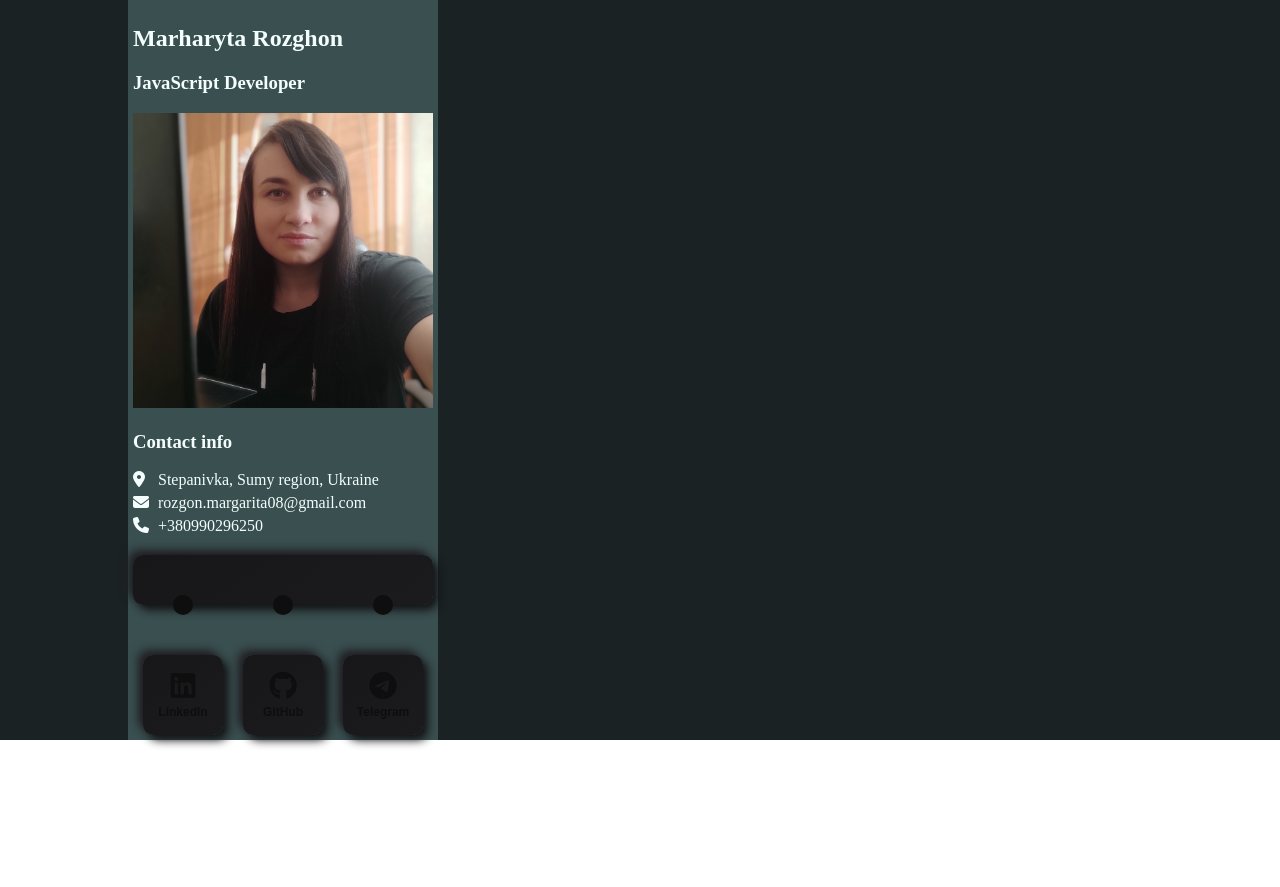
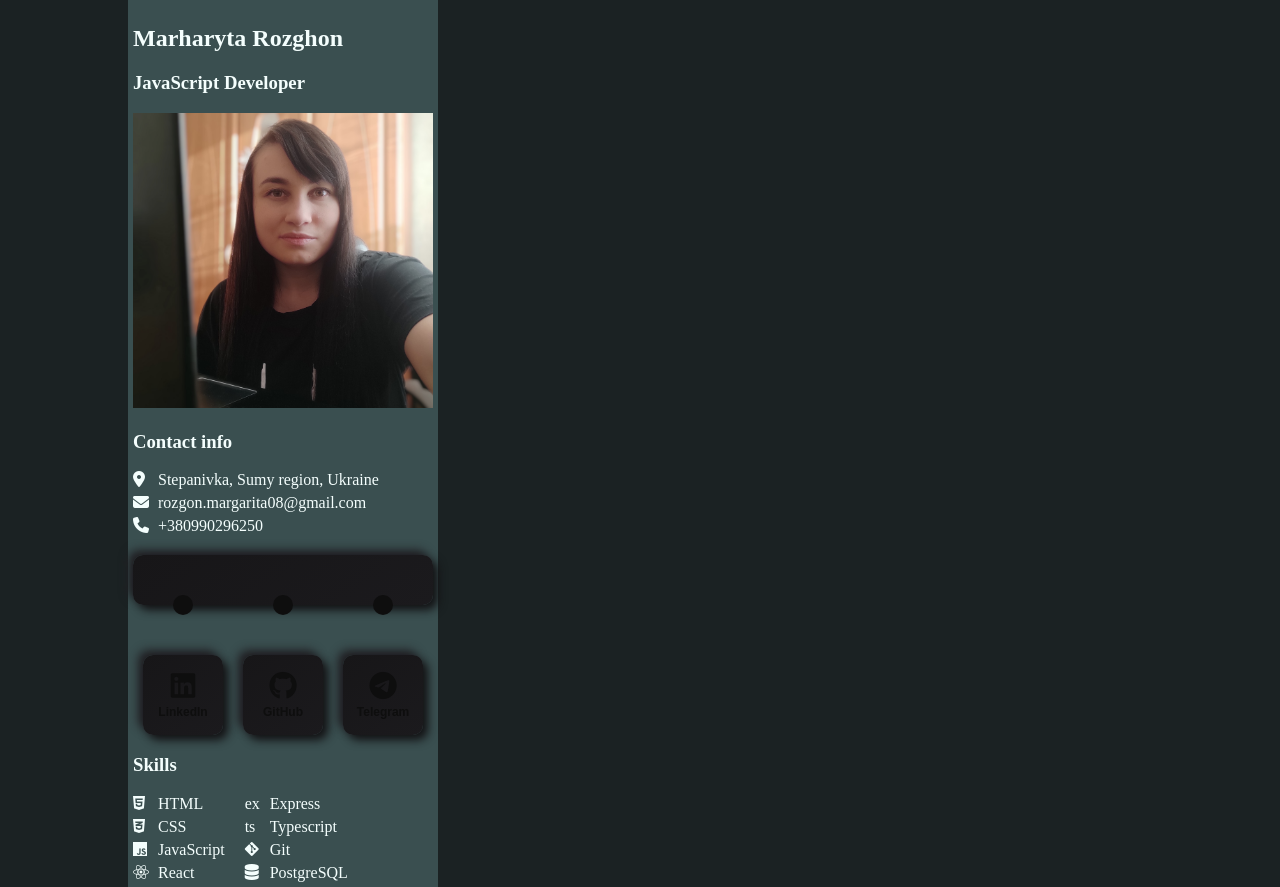
Before and after one commit to marharita08/resume, a React (Create React App) app: page / in a window 1280 px wide. Before the commit the page ends 800 px from the top, so only its background shows below. Built offline with nearby package versions, Linux system fonts and the light colour scheme.

Commit message:
add skills

```diff
--- a/src/components/aside/Aside.tsx
+++ b/src/components/aside/Aside.tsx
@@ -1,6 +1,7 @@
 import React from "react";
 import {ContactInfo} from "./contact-info/ContactInfo";
 import {SocialNetworks} from "./social-networks/SocialNetworks";
+import {Skills} from "./skills/Skills";
 
 export const Aside = () => {
   return (
@@ -10,6 +11,7 @@ export const Aside = () => {
       <img src="/avatar.jpg" alt="avatar" className="avatar"/>
       <ContactInfo/>
       <SocialNetworks/>
+      <Skills/>
     </aside>
   )
 }
--- /dev/null
+++ b/src/components/aside/skills/Item.ts
@@ -0,0 +1,6 @@
+import React from "react";
+
+export interface Item {
+  icon: React.ReactNode,
+  content: string
+}
--- /dev/null
+++ b/src/components/aside/skills/Skills.tsx
@@ -0,0 +1,55 @@
+import React from "react";
+import {Item} from "./Item";
+import {SkillsColumn} from "./SkillsColumn";
+
+export const Skills = () => {
+
+  const items: Item[] = [
+    {
+      icon: <i className="fa-brands fa-html5"></i>,
+      content: "HTML"
+    },
+    {
+      icon: <i className="fa-brands fa-css3-alt"></i>,
+      content: "CSS"
+    },
+    {
+      icon: <i className="fa-brands fa-js"></i>,
+      content: "JavaScript"
+    },
+    {
+      icon: <i className="fa-brands fa-react"></i>,
+      content: "React"
+    },
+    {
+      icon: "ex",
+      content: "Express"
+    },
+    {
+      icon: "ts",
+      content: "Typescript"
+    },
+    {
+      icon: <i className="fa-brands fa-git-alt"></i>,
+      content: "Git"
+    },
+    {
+      icon: <i className="fa-solid fa-database"></i>,
+      content: "PostgreSQL"
+    },
+  ];
+
+  const halfIndex = Math.ceil(items.length / 2);
+  const firstColumnItems = items.slice(0, halfIndex);
+  const secondColumnItems = items.slice(halfIndex);
+
+  return (
+    <>
+      <h3>Skills</h3>
+      <div className="skills">
+        <SkillsColumn items={firstColumnItems}/>
+        <SkillsColumn items={secondColumnItems}/>
+      </div>
+    </>
+  )
+}
--- /dev/null
+++ b/src/components/aside/skills/SkillsColumn.tsx
@@ -0,0 +1,23 @@
+import React from "react";
+import {Item} from "./Item";
+import {SkillsItem} from "./SkillsItem";
+
+interface Props {
+  items: Item[]
+}
+
+export const SkillsColumn: React.FC<Props> = ({items}) => {
+  return (
+    <div className="skills-col">
+      {
+        items.map((item, index) =>
+          <SkillsItem
+            icon={item.icon}
+            content={item.content}
+            key={index}
+          />
+        )
+      }
+    </div>
+  )
+}
--- /dev/null
+++ b/src/components/aside/skills/SkillsItem.tsx
@@ -0,0 +1,12 @@
+import React from "react";
+import {Item} from "./Item";
+
+export const SkillsItem: React.FC<Item> = ({icon, content}) => {
+
+  return (
+    <div className="skills-item">
+      <div className="icon-container">{icon}</div>
+      <span>{content}</span>
+    </div>
+  )
+}
```
